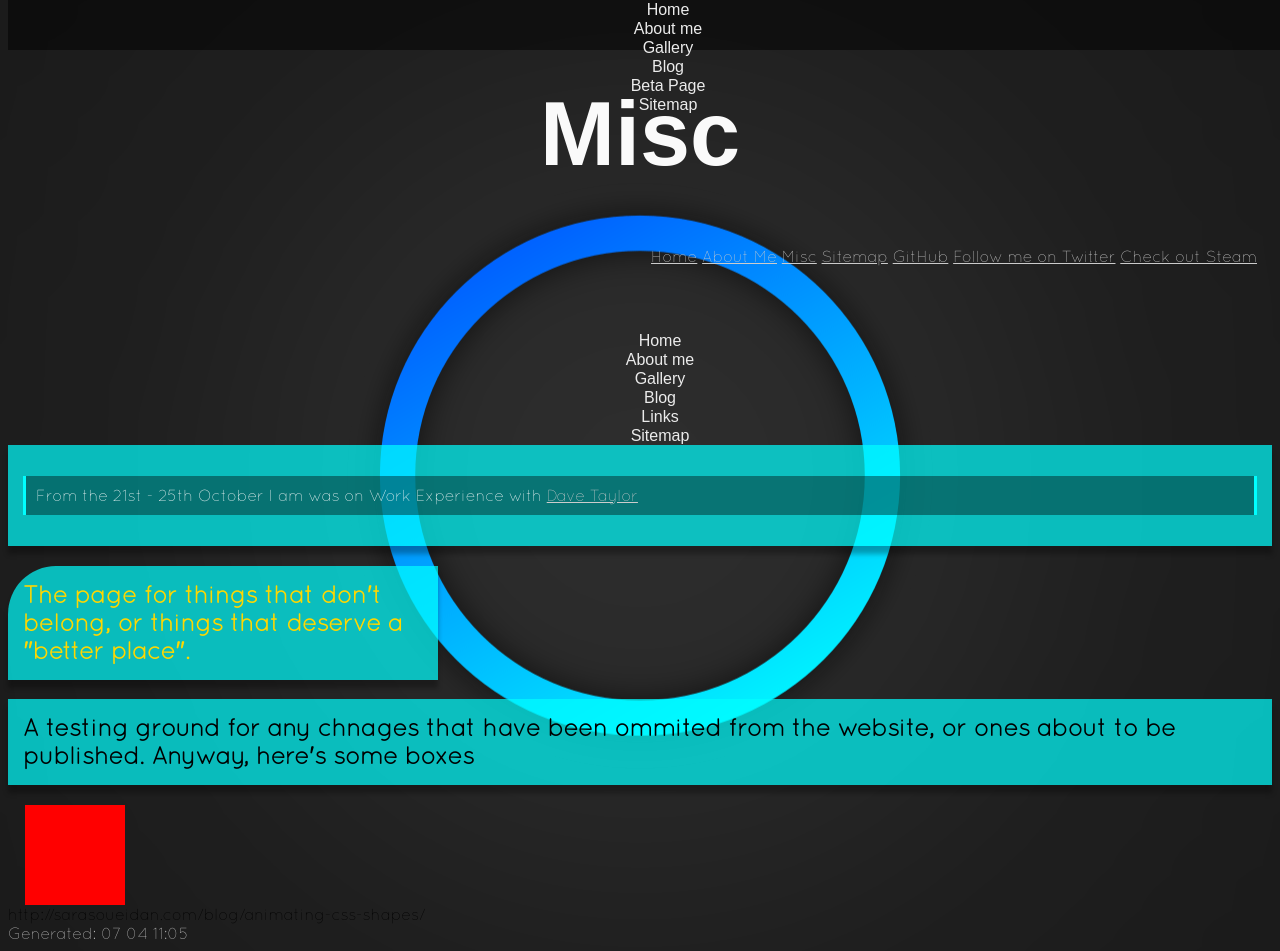
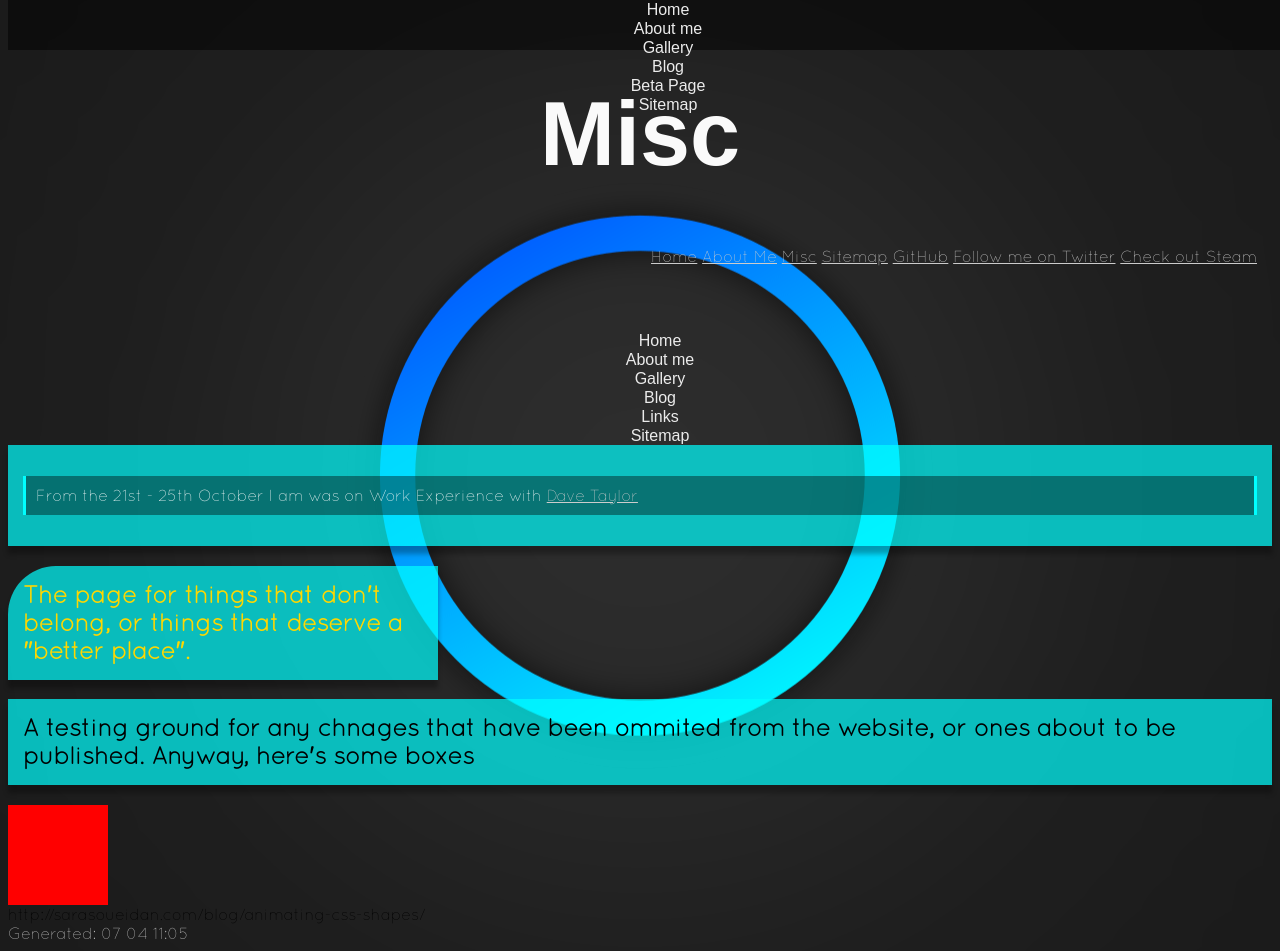
Before and after one commit to boffnoff/boffnoff.github.com, a Jekyll site: the page built from misc.html, in a window 1280 px wide and 951 px high. Built offline with Jekyll 4.4.1, drawn with Linux system fonts in a browser that asks for light colours; some web fonts are replaced.

Commit message:
cleaned things up

```diff
--- a/css/index.css
+++ b/css/index.css
@@ -237,8 +237,7 @@
 
 /* ANYTHING PAST THIS POINT IS PURELY FOR TESTING GROUND PURPOSES! */
 
-.box
-{
+.box {
 width:100px;
 height:100px;
 background:red;
@@ -247,54 +246,9 @@
 -webkit-animation:mymove 5s infinite; /*Safari and Chrome*/
 }
 
-@keyframes mymove
-{
-from {left:0px;}
-to {left:100px;}
-}
 
-@-webkit-keyframes mymove /*Safari and Chrome*/
-{
-from {left:0px;}
-to {left:200px;}
-}
+.circle {
 
 
 
-
-
-
-
-
-
-
-
-
-
-
-/* For the "inset" look only */
-
-body {
-    overflow-y: scroll;
-    overflow-x: hidden;
-
-::-webkit-scrollbar {
-    width: 12px;
 }
-
-/* Track */
-::-webkit-scrollbar-track {
-    -webkit-box-shadow: inset 0 0 6px rgba(0,0,0,0.00005)
-    -webkit-border-radius: 5px;
-    border-radius: 5px;
-}
-
-/* Handle */
-::-webkit-scrollbar-thumb {
-    -webkit-border-radius: 5px;
-    border-radius: 5px;
-    -webkit-box-shadow: inset 0 0 6px rgba(1,0,0,0.8);
-}
-::-webkit-scrollbar-thumb:inactive {
-	background: rgba(255,0,0,0.4);
-}
--- a/misc.html
+++ b/misc.html
@@ -42,30 +42,3 @@
 
 
 http://sarasoueidan.com/blog/animating-css-shapes/
-
-<div id="nuclear"></div>
-
-<div class="loading"><div class="circle"></div><div class="circle"></div><div class="circle"></div></div>
-
-<!--
-<head>
-<script type="text/javascript" charset="utf-8">
-    $(document).ready(function(){
-        $.fn.pinable({
-            closeTitle : 'Close', // default close title
-            containerElement : 'body', // element that pinning html will be prepended to
-            cookieName  : 'example_name', // name of cookie; default is iePinning_yourdomain.com
-            cookieLength : 30, // in days; default is 30 days
-            debug : false, // debug mode; forces the banner to always show, even across browsers
-            discStyle : 'toast', // discoverability style; options are toast, topHat and pushUp
-            dragAlt : 'Drag me!', // default drag icon alt text
-            elementId : 'pinning-discoverability', // Id of banner container that will be injected
-            logoPath : '/discoverability/images/logo.png', // path to the 32px x 32px logo file
-            message : 'Drag this to your Windows taskbar to enable special IE9 Features.',
-            slideDuration : 'fast', // change the slide speed
-            useCookie : true // toggles cookies on/off; default is on
-        });
-    });
-</script>
-</head>
--->
```
